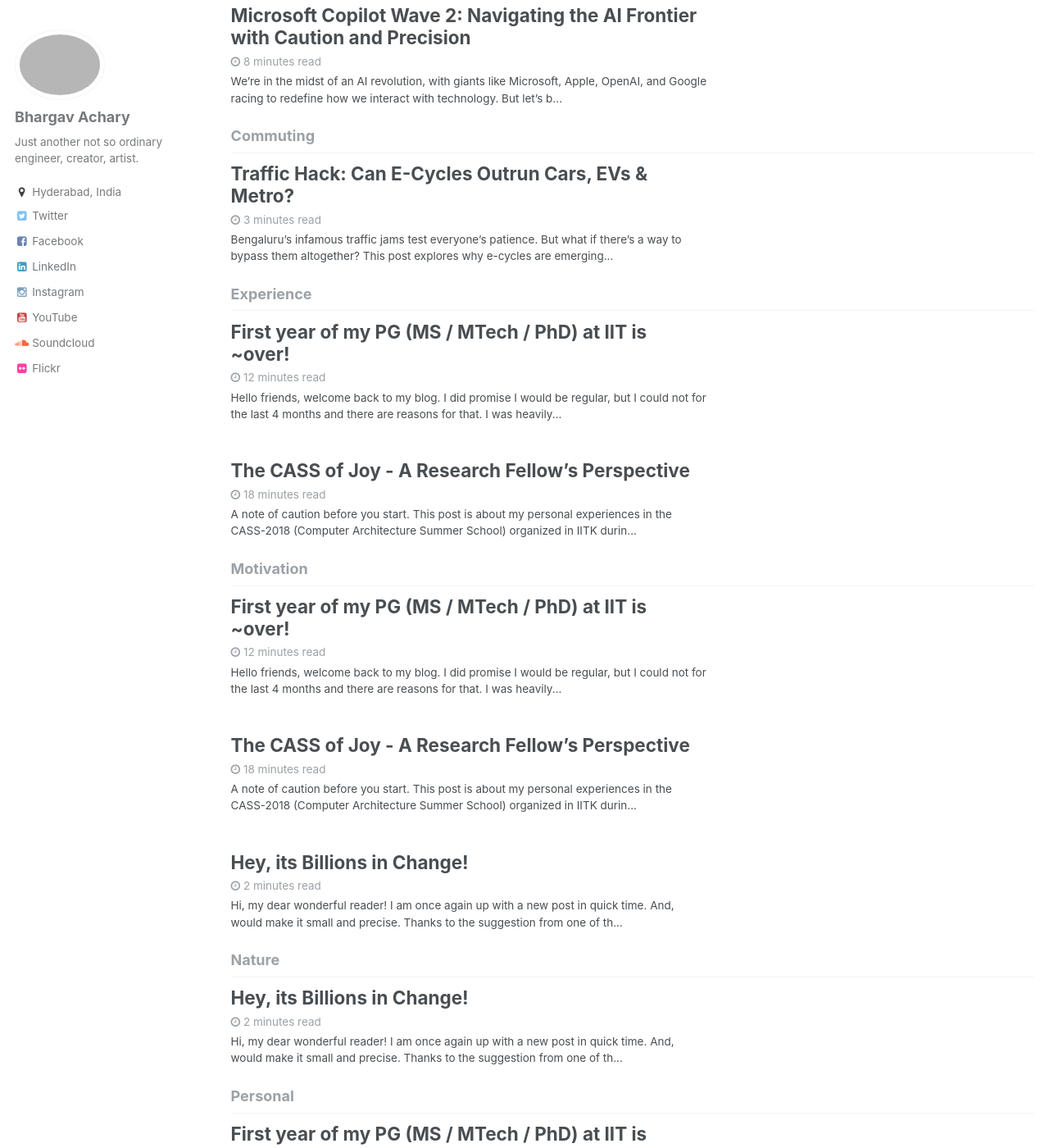
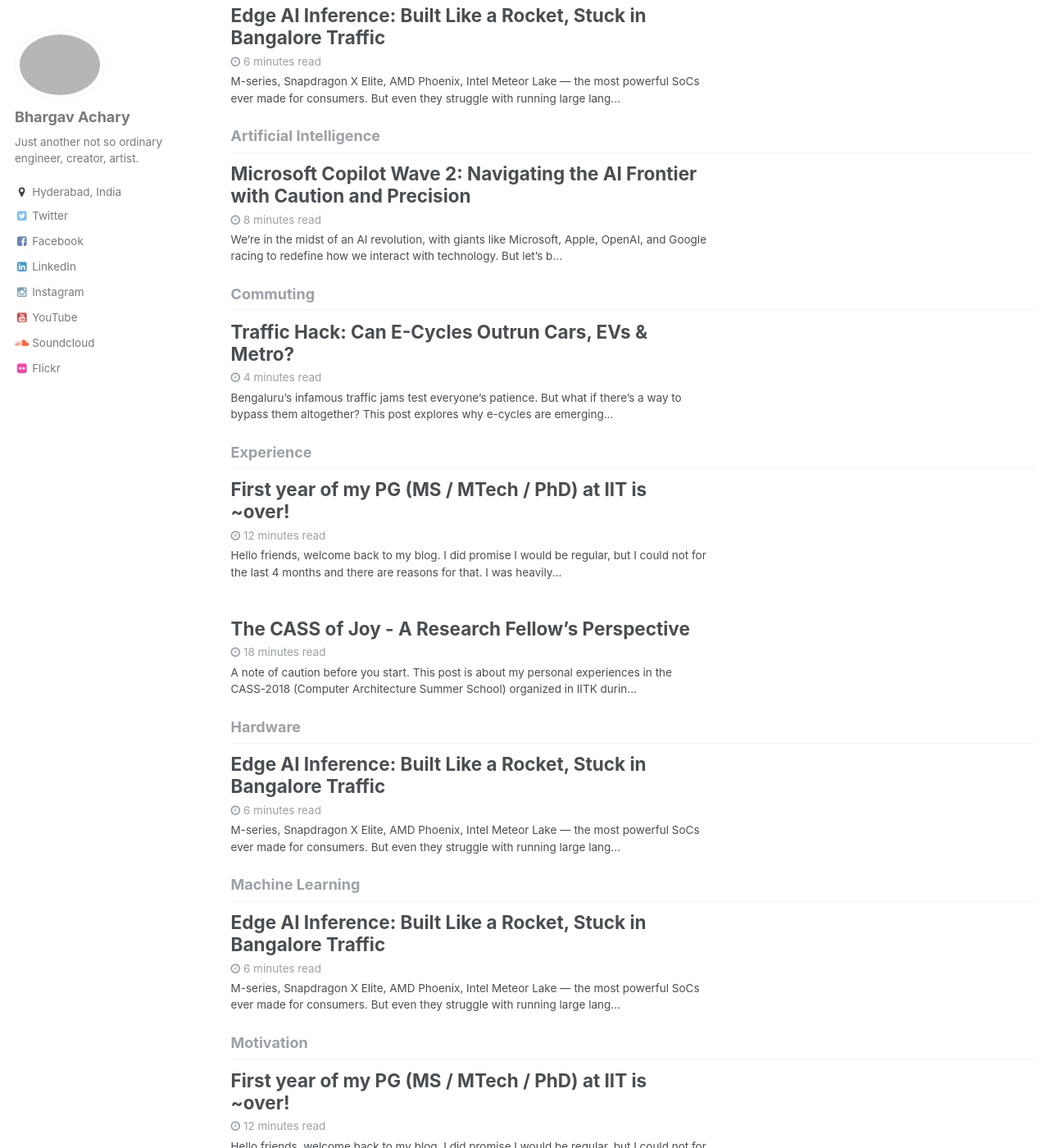
Before and after one commit to bhargavachary/bhargavachary.github.io, a Jekyll site: the page built from _pages/category-archive.html, in a window 1280 px wide and 1400 px high, scrolled down 209 px. Shown: the whole window at 82% size. Built offline with Jekyll 4.4.1, drawn with Linux system fonts in a browser that asks for light colours; some of the changed lines change nothing that is shown; some of the changed text lies outside the part shown.

Commit message:
new blog post
Edge LLMS

```diff
--- a/_posts/2025-03-01-the-ecycle-vs-bengaluru.md
+++ b/_posts/2025-03-01-the-ecycle-vs-bengaluru.md
@@ -16,112 +16,132 @@
 excerpt: "Bengaluru's infamous traffic jams test everyone's patience. But what if there's a way to bypass them altogether? This post explores why e-cycles are emerging as the ultimate commuting hack, beating cars, EVs, and even public transport."
 ---
 
-Bengaluru traffic is chaos, but an e-cycle changed my life.
-Here’s why it outperforms cars, scooters, and even public transport.
+# **Traffic Hack: Can E-Cycles Outrun Cars, EVs & Metro?**
+
+**Bengaluru traffic is chaos, but an e-cycle changed my life.**
+Here’s why it quietly outperforms cars, scooters, and even the metro.
+
+---
 
 ## **Act 1: The Daily Traffic Nightmare**
 
-It’s 8:30 AM. The usual scene unfolds—honking, bumper-to-bumper traffic, frustrated faces. I check Google Maps.
+It’s 8:30 AM on a Tuesday. I glance at Google Maps before heading out.
 
 > _"ETA: 1 hour 25 minutes."_
 
-For just **9 km**.
+For a commute that’s just **9 km**.
 
-Another day of **wasted time, wasted fuel, wasted peace of mind**.
+Outside, the scene is familiar: honking horns, drivers gripping their steering wheels in frustration, autos inching forward, and two-wheelers zigzagging like they’re playing Temple Run.
 
-Then, I see it.
+It’s not just traffic. It’s **time lost, fuel burned, patience tested**, and peace eroded — every single day.
 
-A guy on an **e-cycle**, weaving through traffic with zero effort.
-No stress. No frustration. Just effortless motion.
+Then I spot it.
 
-And it hits me—**am I doing this all wrong?**
+A commuter on an **e-cycle**, gliding past effortlessly through the chaos. No sweat. No noise. No waiting.
+
+That morning, something clicked.
+**Maybe I’ve been solving the wrong problem with the wrong tools.**
 
 ---
 
 ## **Act 2: The E-Cycle Experiment Begins**
 
-I’ve tried it all:
+I’ve done the full commuter circus:
 
-🚗 **Car?** Expensive, slow, stuck.
-🛵 **Scooter?** Slightly better, still traffic.
-🚇 **Metro?** Great, but last-mile travel is painful.
-🚍 **BMTC?** Cheap, but unreliable, and chaotic.
-🚴 **Regular cycle?** Never again. Bengaluru’s heat is no joke, these days!
+- 🚗 **Car?** A luxury turned liability.
+- 🛵 **Scooter?** Slightly quicker, still stuck.
+- 🚇 **Metro?** Fast, but with last-mile anxiety.
+- 🚍 **BMTC?** Budget-friendly, but unpredictable.
+- 🚴 **Cycle?** Good intentions, bad sweat patches.
 
-Then, I discovered **e-cycles**.
+Then I tried something new — a **rugged e-cycle from WeR EV**, a Haryana-based startup designing India-ready bikes.
 
-I got a **heavy-duty e-cycle from WeR EV**, a Haryana-based startup making rugged, India-proof e-bikes.
+Day 1 felt like I’d unlocked a secret cheat code.
 
-Day 1? **Game-changer.**
+- 💨 **Traffic?** Slipped through it.
+- 🛑 **Red signals?** Minimal impact.
+- 🅿️ **Parking?** Irrelevant.
+- 🔋 **Range anxiety?** Not even close.
 
-💨 **Traffic?** Skipped.
-🚦 **Signals?** Irrelevant.
-🛑 **Roadblocks?** Walked across.
-🚗 **Parking?** Don’t need it.
+And I wasn’t drenched in sweat like I would’ve been on a regular cycle. This was different — **sustainable commuting with style and ease.**
 
-I had unlocked **Bengaluru’s ultimate commuting cheat code**.
-
-<img class="img-responsive" src="/images/posts/life/ecycle.jpg" alt="">
+![e-cycle in Bengaluru](/images/posts/life/ecycle.jpg)
 
 ---
 
 ## **Act 3: Battle of the Best – E-Cycle vs EVs vs Metro**
 
-### **Which one truly wins the Bengaluru commute?**
+Let’s break it down.
 
-| **Factor**        | **E-Cycle (WeR EV)** | **Electric Scooter (Ola, Ather)** | **Electric Car (Nexon EV, MG ZS EV)** | **Metro/BMTC** |
-|-------------------|---------------------|---------------------------------|------------------------------|--------------|
-| **Traffic Bypass** | 🚀 **Yes** | ❌ **No** | ❌ **No** | 🚀 **Yes (Metro only)** |
-| **Max Speed**        | ⚡ 25 km/h | ⚡ 80 km/h | ⚡ 120 km/h | ⚡ 60 km/h (Metro) |
-| **Cost per km**   | 💰 **₹0.10** | 💰 ₹0.60 | 💰 ₹1.50 | 💰 ₹0.50 |
-| **Parking Hassle** | 🚀 **None** | ❌ **Some** | ❌ **Major** | 🚀 **None** |
-| **Fitness Benefit** | 🚴 **Yes** | ❌ **No** | ❌ **No** | ❌ **No** |
-| **Eco-Friendly**   | 🌱 **100%** | 🌱 **90%** | 🌱 **85%** | 🌱 **80%** |
+| **Factor**           | **E-Cycle (WeR EV)** | **Electric Scooter (Ola, Ather)** | **Electric Car (Nexon EV, MG ZS)** | **Metro/BMTC**        |
+|----------------------|----------------------|------------------------------------|------------------------------------|------------------------|
+| **Traffic Bypass**   | 🚀 **Yes**            | ❌ **No**                          | ❌ **No**                          | 🚀 **Yes (Metro only)** |
+| **Max Speed**        | ⚡ 25 km/h            | ⚡ 80 km/h                          | ⚡ 120 km/h                        | ⚡ 60 km/h (Metro)      |
+| **Cost per km**      | 💰 **₹0.10**          | 💰 ₹0.60                            | 💰 ₹1.50                          | 💰 ₹0.50                |
+| **Parking Hassle**   | 🚀 **None**           | ❌ **Some**                         | ❌ **Major**                      | 🚀 **None**             |
+| **Fitness Benefit**  | 🚴 **Yes**            | ❌ **No**                          | ❌ **No**                          | ❌ **No**               |
+| **Eco-Friendliness** | 🌱 **100%**           | 🌱 **90%**                          | 🌱 **85%**                        | 🌱 **80%**              |
 
-### **The Verdict?**
+### **So, who really wins?**
 
-- **E-cycle is king for daily commutes**—cheap, fast, eco-friendly.
-- **Electric scooters are good but still stuck in traffic.**
-- **Electric cars are comfortable but costly.**
-- **Metro works for long commutes but lacks last-mile ease.**
+- **E-cycle:** Top marks for cost, agility, fitness, and carbon footprint.
+- **E-scooter:** Convenient but still shackled by traffic and range anxiety.
+- **EV car:** Comfortable, but not commute-efficient. More car, more cost.
+- **Metro:** Great for long stretches, but first/last-mile remains a hurdle.
+
+> _The e-cycle doesn’t just compete — it dominates daily commutes where traffic, cost, and time intersect._
 
 ---
 
 ## **Act 4: Do I Still Drive?**
 
-Yes, but only for daycare drop-offs, long trips, or carrying loads.
+Yes. There are days I still take the car — daycare drops, grocery hauls, or long-distance errands. And that’s fine.
 
-For everything else?
+But for 80% of my trips — meetings, errands, coffee runs, and gym sessions?
 
-🚴 **I take my e-cycle.**
+🚴 **My e-cycle is my go-to.**
 
-✅ **Zero traffic stress**
-✅ **No fuel or parking costs**
-✅ **Some exercise without sweating**
-✅ **And honestly? It’s just fun.**
+### Here’s why:
+- ✅ **No stress, no noise**
+- ✅ **Zero fuel or parking bills**
+- ✅ **Light exercise, without exhaustion**
+- ✅ **And let’s face it — it’s just fun**
 
 ---
 
 ## **Act 5: The Bigger Picture – Why This Matters**
 
-Bengaluru’s choking—**traffic, pollution, frustration.**
+Bengaluru doesn’t just have a traffic problem — it has an **urban mobility crisis**.
 
-> _"Change begins with small choices."_
+More cars ≠ better commute.
+Wider roads ≠ smoother traffic.
+What we need is **smarter, not heavier, commuting**.
+
+> _"Badalav chhoti chhoti cheezon se aata hai."_ (Change begins with small steps.)
 
 Every e-cycle ride means:
 
-🌿 **Less pollution**
-🚦 **One less car in traffic**
-💪 **A healthier me**
+- 🌿 **Lower carbon emissions**
+- 🚦 **Less congestion**
+- 🧠 **Better mental health**
+- 💪 **A fitter you**
 
-And the best part? **I’m no longer stuck.**
+And the best part? **You’re no longer a hostage to traffic.**
 
-E-cycle options are booming—from **WeR EV’s rugged builds** to **Doodle’s foldable bikes**.
+WeR EV isn’t alone. E-cycle choices are exploding — foldables from Doodle, utility bikes from EMotorad, or even converted kits for your old MTB.
 
-So tell me—**why are you still stuck in traffic when you could be flying past it?** 🚴💨
+The ecosystem is growing. And maybe, the next traffic-free revolution begins not with a Tesla — but with an e-cycle.
 
 ---
 
 ## **Your Move**
 
-Would you switch to an e-cycle? Or is the comfort of your car too hard to give up? Drop your thoughts below! 🚀🔥
+Would you try an e-cycle for your daily commute?
+What’s stopping you — infrastructure, comfort, or habit?
+
+**Drop your thoughts below or tag me on social media.**
+Let’s swap stories, trade hacks, and ride toward a smarter, cleaner Bengaluru. 🚴‍♂️💡
+
+---
+
+**#EcycleRevolution #BengaluruTraffic #UrbanMobility #SustainableCommute #WeR_EV #EVIndia #LastMileSolution**
--- /dev/null
+++ b/_posts/2025-04-29-llms-on-edge-devices.md
@@ -0,0 +1,195 @@
+---
+title: "Edge AI Inference: Built Like a Rocket, Stuck in Bangalore Traffic"
+categories:
+  - AI
+  - Hardware
+  - Machine Learning
+  - System Engineering
+tags:
+  - Edge AI
+  - LLMs
+  - Apple Silicon
+  - Qualcomm
+  - AMD
+  - Intel
+  - Inference
+  - ML Runtime
+  - Quantization
+  - llama.cpp
+excerpt: "M-series, Snapdragon X Elite, AMD Phoenix, Intel Meteor Lake — the most powerful SoCs ever made for consumers. But even they struggle with running large language models locally. Here's why edge AI inference hits roadblocks, and what the future holds."
+---
+
+# **Edge AI Inference: Built Like a Rocket, Stuck in Bangalore Traffic**
+
+**How Apple, AMD, Intel, and Qualcomm hit the limits of on-device AI — and what it really takes to run LLMs locally**
+
+---
+
+## **1. From WWDC Hype to Edge AI Hope**
+
+It was a Bengaluru morning like any other — clouds hanging low, the comforting aroma of filter coffee, and Apple’s WWDC streaming in the background. The phrase *Apple Intelligence* lit up the screen — a perfect blend of marketing brilliance and technical aspiration. I’ll admit, I leaned forward.
+
+After a decade of debugging hardware bottlenecks and watching AI gradually seep from server racks into silicon, this felt like a moment. M-series chips. Unified memory. Local LLMs. It had finally arrived.
+
+Or had it?
+
+Six months later, the rose-tinted optimism had dulled. Siri hadn’t become any wiser, and the local LLMs felt more like college interns trying to impersonate a CEO. As I wrote in ["The Apple Intelligence Saga"](https://bhargavachary.in/2024/12/12/the-apple-intellgence-saga.html), the dream was real, but the execution struggled.
+
+And that’s what this blog unpacks: not just **how the edge is promising**, but also **why it’s still disappointing**.
+
+---
+
+## **2. Meet the SoCs: Silicon Powerhouses, Paper Tigers**
+
+Modern SoCs like Apple M-series, Snapdragon X Elite, AMD Phoenix, and Intel Meteor Lake are marvels: tightly integrated, multi-core, and packed with AI accelerators. But power doesn’t always mean practicality.
+
+### 🍏 Apple M-Series
+
+- **Strengths:** Unified memory, FP16 native, fast Metal backends
+- **Weaknesses:** RAM capped at 24 GB, thermal throttling, inconsistent runtime support
+
+### ⚙️ Snapdragon X Elite
+
+- **Strengths:** Promising dual NPU, ARM efficiency
+- **Weaknesses:** No real-world LLM benchmarks, unknown sustained throughput
+
+### 🔥 AMD Phoenix / Strix
+
+- **Strengths:** Good iGPU (RDNA3), XDNA NPU starting to emerge
+- **Weaknesses:** Software stack still catching up, limited kernel coverage
+
+### ❄️ Intel Meteor Lake
+
+- **Strengths:** First serious NPU in Intel PC chips, Arc GPU supports FP16
+- **Weaknesses:** Power-constrained, runtime immaturity
+
+---
+
+## **3. Why So Much Power Still Feels So Weak**
+
+### 🧠 Memory Bandwidth Bottleneck
+
+> *Pouring petrol through a straw won’t win a race.*
+
+Even Apple’s M3 Pro at 150+ GB/s pales in comparison to data center GPUs like NVIDIA H100 (3 TB/s). LLMs are bandwidth-hungry monsters.
+
+### ⚙️ Roofline Limits
+
+Low arithmetic intensity in LLM layers means even 100 TOPS NPUs can sit idle — starving for data.
+
+### 🔥 Thermal Throttling
+
+Edge devices are built for bursts, not endurance. Sustained inference on a thin MacBook? Your tokens/sec graph will look like Bangalore traffic on a Monday morning.
+
+---
+
+## **4. Quantization: How Small Can You Go?**
+
+Quantization is essential — but risky.
+
+| **Format** | **Memory Use** | **Accuracy** | **Notes** |
+|-----------|----------------|--------------|-----------|
+| **FP16**  | 50% of FP32     | Near-lossless | Ideal if supported |
+| **INT8**  | 25% of FP32     | Mild drop     | Needs calibration |
+| **INT4**  | ~12.5%          | Noticeable loss | Use GPTQ or QLoRA |
+| **INT3**  | ~9%             | High risk     | Often “robotic” responses |
+
+> *From FLAC to MP3 to ringtone — there’s a breaking point.*
+
+INT4 gets 7B models on 8 GB RAM, but coherence suffers without careful tuning.
+
+---
+
+## **5. Runtimes: The Invisible Bottleneck**
+
+### ONNX Runtime
+
+Portable, but lacks optimal kernels. Apple M1/M2 performance often slower than CPU fallback.
+
+### Core ML / MLX
+
+Fastest option on Apple — if you use `llama.cpp` with Metal. Avoid PyTorch on MPS unless you enjoy waiting.
+
+### DirectML
+
+A great idea (runs on all GPUs) but not yet optimized for LLMs. Coverage for complex ops remains limited.
+
+> *Google Maps might show a straight line. Bannerghatta Road says otherwise.*
+
+---
+
+## **6. Benchmarks: Expectation vs Reality**
+
+| **Platform**            | **Tokens/sec (7B Q4/Q6)** |
+|-------------------------|----------------------------|
+| Apple M2                | 20–40 (`llama.cpp`)        |
+| Intel Meteor Lake       | ~10–30 (DirectML, est.)    |
+| AMD Phoenix             | ~20 (FP16, ONNX)           |
+| Snapdragon X Elite      | TBD (claimed 13B support)  |
+
+Apple leads due to software-hardware synergy. Others have potential, but runtime gaps hold them back.
+
+---
+
+## **7. Why 7B Isn’t Enough**
+
+7B models don’t have the depth or nuance we expect from ChatGPT-level experiences — especially after quantization.
+
+> *You don’t need GPT-4 for grocery lists. But don’t expect a 7B model to write your wedding vows.*
+
+Until we get well-tuned 13B+ models on-device or hybrid cloud-edge solutions, quality will remain mid-tier.
+
+---
+
+## **8. Apple Intelligence: A Cautionary Tale**
+
+Apple promised an on-device, contextual AI revolution.
+
+What we got:
+
+- 7B model playing dress-up
+- Siri delays till 2026
+- Limited creativity tools
+- Inconsistent device support
+
+Even Apple hit the **glass ceiling**: limited RAM, thermal budget, and immature runtimes.
+
+---
+
+## **9. The Real Fix: Hardware + Software + Honesty**
+
+We need:
+
+- ✅ Higher memory bandwidth (>150 GB/s)
+- ✅ Better runtime kernels (FlashAttention, fused MLPs)
+- ✅ Smaller, smarter models (MoE, distillation, QLoRA)
+- ✅ Realistic expectations
+
+Let’s stop calling 7B INT4 a “GPT-4 competitor.” It’s not. Not yet.
+
+---
+
+## **10. Parting Thoughts: Bengaluru’s AI Moment**
+
+Edge AI feels a lot like Bengaluru’s road network: intelligent intentions, brilliant engineers, and… bottlenecks at every corner.
+
+We’ve got great engines — M3 Max, X Elite, Phoenix — but our road (runtime maturity, bandwidth, quantization quality) is full of potholes.
+
+> *“Kya karein, traffic toh hai.”* But that doesn’t mean we stop building.
+
+There’s progress. Tools like `llama.cpp`, MLX, ONNX, and Core ML are improving. Next-gen chips (M4, Strix, Arrow Lake) will lift ceilings further.
+
+And maybe, just maybe, the future of AI won’t live in cloud clusters — it’ll run right from your laptop bag.
+
+---
+
+## **📣 Your Turn: Share Your Edge-AI Story**
+
+Have you tried running LLMs on your Mac, PC, or ARM laptop?
+While I just focused on LLMs for this article, we need to appreciate the fact that DNNs especially relevant to image, video, speech processing have progressed significantly and we cannot discard their significance just because the hardware is still not LLM ready.
+
+Drop your comments, exeriences, benchmarks, pain points, or clever hacks in the comments or tag [@bhargavachary](https://bhargavachary.in) — let’s build this road together.
+
+---
+
+**#EdgeAI #LocalLLM #MSeries #AMD #Intel #SnapdragonXElite #Quantization #llamacpp #Inference #SystemEngineering #MachineLearning**
```
